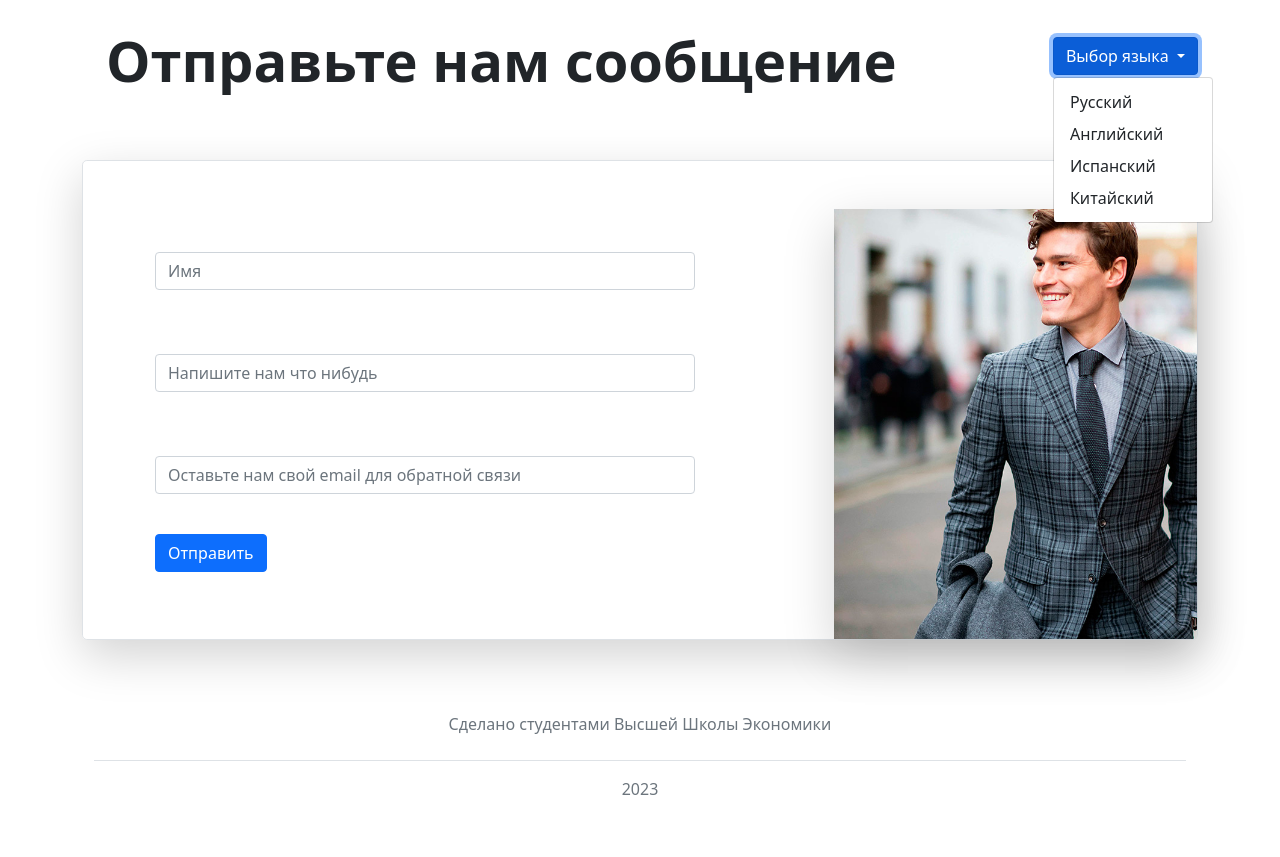
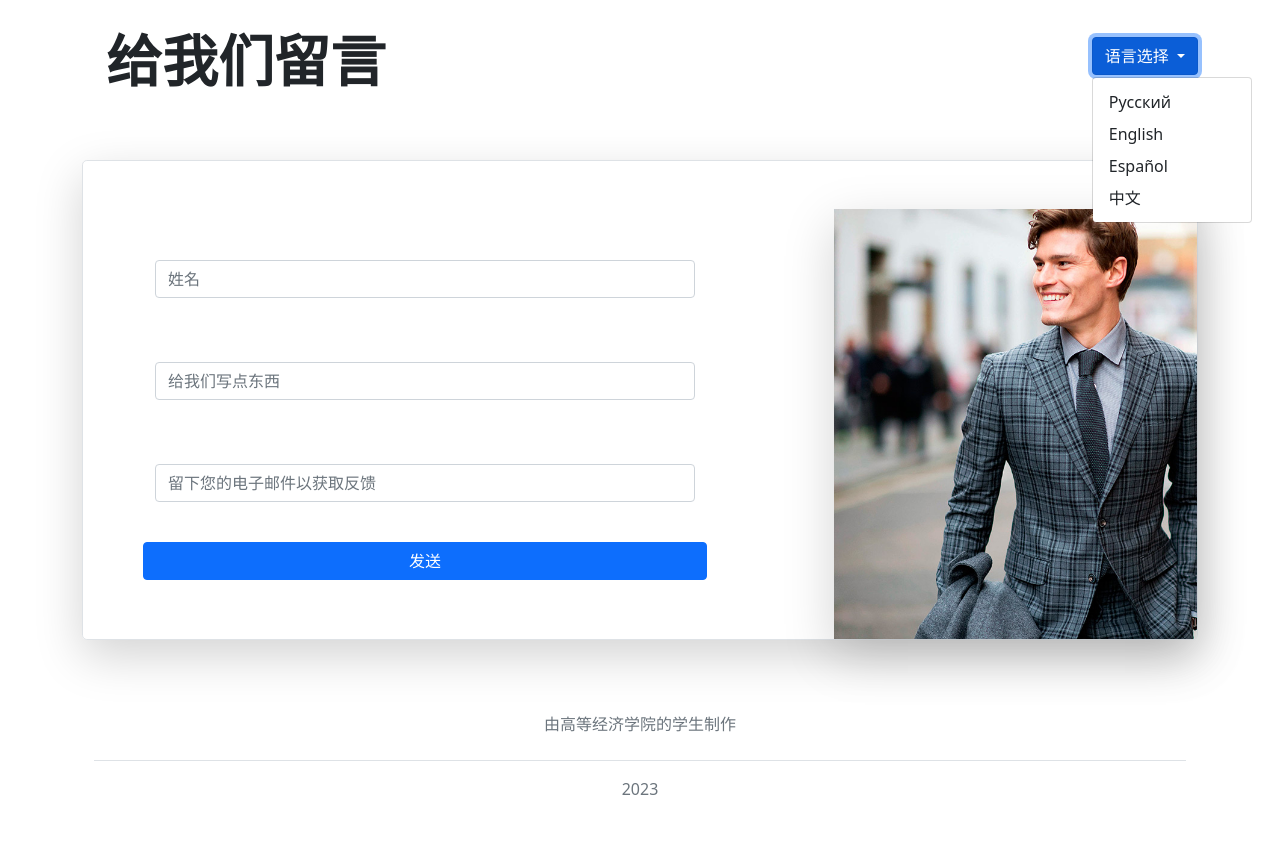
Before and after one commit to Asklit/webform, a Flask app: page / in a window 1280 px wide, after a click on "语言选择". Run offline with Flask 2, Linux system fonts and the light colour scheme; some libraries are stand-ins or nearby versions.

Commit message:
new form

```diff
--- a/main.py
+++ b/main.py
@@ -15,7 +15,7 @@
 @app.route('/', methods=["GET", "POST"])
 def main():
     form = FeedbackForm()
-    message = ['', '', '', '']
+    message = [' ', ' ', ' ', ' ']
     if form.validate_on_submit():
         db_sess = db_session.create_session()
         user = User(
@@ -25,10 +25,7 @@
         )
         db_sess.add(user)
         db_sess.commit()
-        message = ["Спасибо вам за ваше сообщение, мы отправим вам ответ на почту",
-                   'Thank you for your message, we will send you a reply by email',
-                   'Gracias por su mensaje, le enviaremos una respuesta por correo',
-                   '感谢您的留言我们将通过电子邮件向您发送回复']
+        return redirect(f'/thanks')
     title = ['Отправьте нам сообщение', 'Send us a feedback', 'Envíenos un mensaje', '给我们留言']
     title2 = ['Отправьте нам сообщение', 'Send us a feedback', 'Envíenos un mensaje', '给我们留言']
     name = ['Имя', 'Name', 'Nombre', '姓名']
@@ -37,18 +34,29 @@
                   'Déjanos tu correo electrónico para comentarios', '留下您的电子邮件以获取反馈']
     send = ['Отправить', 'Send', 'Enviar', '发送']
     choose = ['Выбор языка', 'Language selection', 'Selección de idioma', '语言选择']
-    russian_language = ['Русский', 'Russian', 'Rusa', '俄语']
-    english_language = ['Английский', 'English', 'Inglés', '英语']
-    spanish_language = ['Испанский', 'Spanish', 'Español', '西班牙语']
-    chinese_language = ['Китайский', 'Chinese', 'Chino', '中文']
     made_by = ['Сделано студентами Высшей Школы Экономики', 'Made by students of the Higher School of Economics',
                'Hecho por estudiantes de la escuela Superior de Economía', '由高等经济学院的学生制作']
     return render_template('base.html', form=form, title=title[ID_LANGUAGE], message=message[ID_LANGUAGE], ID_LANGUAGE=ID_LANGUAGE,
                            title2=title2[ID_LANGUAGE], name=name[ID_LANGUAGE], text=text[ID_LANGUAGE],
-                           email_form=email_form[ID_LANGUAGE], russian_language=russian_language[ID_LANGUAGE],
-                           english_language=english_language[ID_LANGUAGE], spanish_language=spanish_language[ID_LANGUAGE],
-                           chinese_language=chinese_language[ID_LANGUAGE], send=send[ID_LANGUAGE], choose=choose[ID_LANGUAGE],
+                           email_form=email_form[ID_LANGUAGE], send=send[ID_LANGUAGE], choose=choose[ID_LANGUAGE],
                            made_by=made_by[ID_LANGUAGE])
+
+
+@app.route('/thanks', methods=["GET", "POST"])
+def thanks():
+    message = ["Спасибо вам за ваше сообщение",
+                   'Thank you for your message',
+                   'Gracias por su mensaje',
+                   '谢谢您的留言']
+    choose = ['Выбор языка', 'Language selection', 'Selección de idioma', '语言选择']
+    text = ['Мы получили ваше сообщение. Мы отправим вам ответ на почту в ближайшее время',
+            'We have received your message. We will send you a reply by email as soon as possible.',
+            'Hemos recibido su mensaje. Le enviaremos una respuesta por correo electrónico pronto.',
+            '我们已经收到你的信息 我们将尽快通过电子邮件向您发送回复']
+    made_by = ['Сделано студентами Высшей Школы Экономики', 'Made by students of the Higher School of Economics',
+               'Hecho por estudiantes de la escuela Superior de Economía', '由高等经济学院的学生制作']
+    return render_template('thanks.html', choose=choose[ID_LANGUAGE],
+                           made_by=made_by[ID_LANGUAGE], message=message[ID_LANGUAGE], text=text[ID_LANGUAGE])
 
 
 @app.route('/russian', methods=["GET", "POST"])
--- a/templates/base.html
+++ b/templates/base.html
@@ -25,10 +25,10 @@
                   {{ choose }}
               </button>
               <ul class="dropdown-menu" aria-labelledby="dropdownMenu2">
-                <li><a class="dropdown-item" href='/russian' type="button">{{ russian_language }}</a></li>
-                <li><a class="dropdown-item" href='/english' type="button">{{ english_language }}</a></li>
-                <li><a class="dropdown-item" href='/spanish' type="button">{{ spanish_language }}</a></li>
-                <li><a class="dropdown-item" href='/chinese' type="button">{{ chinese_language }}</a></li>
+                <li><a class="dropdown-item" href='/russian' type="button">Русский</a></li>
+                <li><a class="dropdown-item" href='/english' type="button">English</a></li>
+                <li><a class="dropdown-item" href='/spanish' type="button">Español</a></li>
+                <li><a class="dropdown-item" href='/chinese' type="button">中文</a></li>
               </ul>
           </div>
       </div>
@@ -70,13 +70,13 @@
                           </div>
                       {% endfor %}
                   </p>
-                  <p>{{ form.submit(type="submit", class="btn btn-primary", value=send) }}</p>
-                  {{ message }}
+                  <div class="row gap-3">{{ form.submit(type="submit", class="btn btn-primary", value=send) }}</div>
+
               </form>
           </div>
           <div class="col-lg-4 offset-lg-1 p-0 overflow-hidden shadow-lg border=0">
             <a class="border=0">
-              <img class="rounded-lg-3" src="../static/img/about/about.jpg" alt="" height="430">
+              <img class="rounded-lg-3" src="../static/images/about.jpg" alt="" height="430">
             </a>
           </div>
         </div>
```
Also changed, not shown: templates/thanks.html (added, +55 -0 lines), db/users_feedback.db, static/images/about.jpg (renamed from static/img/about/about.jpg), static/images/yes.jpg (added).
